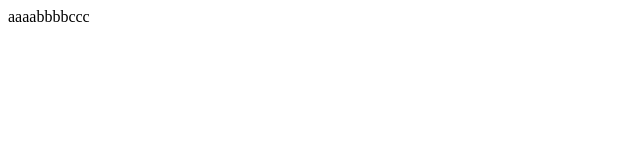
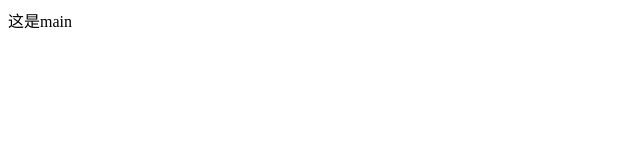
Before and after one commit to kaifanluo/prj_03, a plain HTML site: page index.html in a window 1280 px wide. Shown: the full height of the page, 0-640 px from the left. Drawn offline with Linux system fonts and the light colour scheme.

Commit message:
这是main

```diff
--- a/index.html
+++ b/index.html
@@ -9,7 +9,7 @@
 </head>
 
 <body>
-    aaaabbbbccc
+    这是main
 </body>
 
 </html>
```
